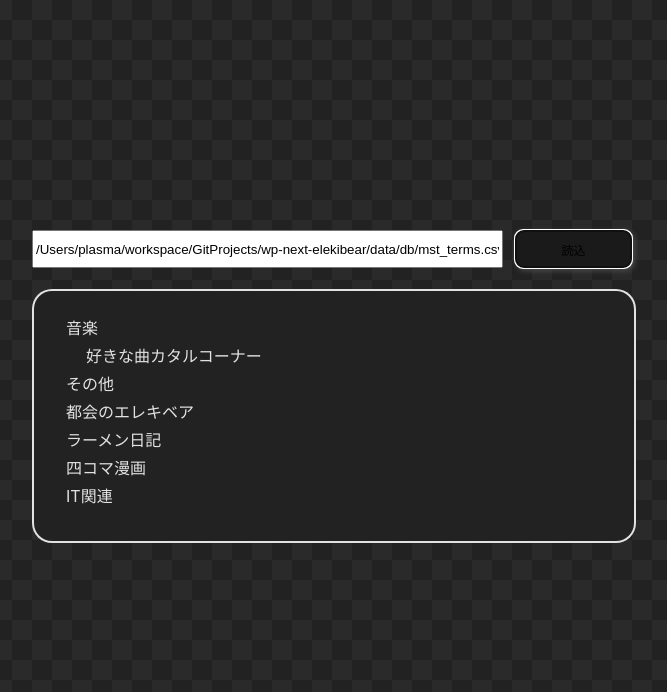
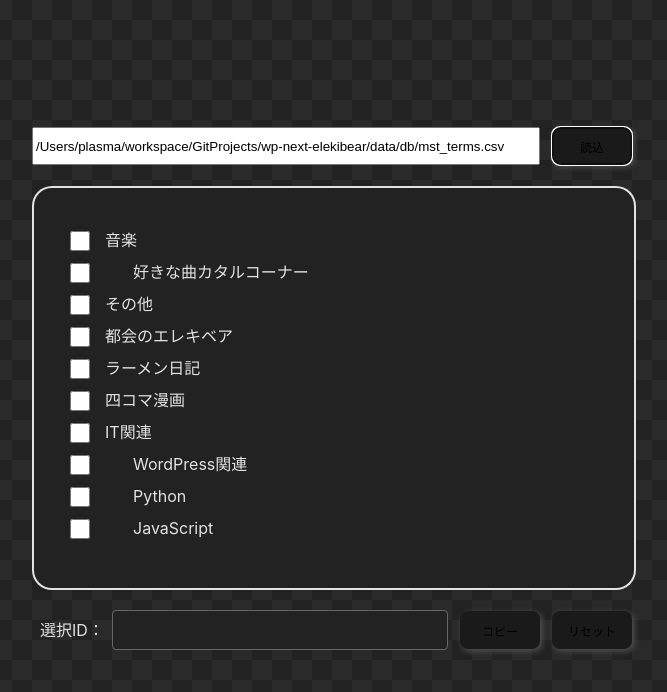
Before and after one commit to plasmo310/electron-category-browser, a Vue app: page / in a window 1280 px wide. Both pictures are taken after a click on the button "読込". Shown: the top 692 px of the page, without its empty margins (308-975 px from the left). Built offline with nearby package versions, Linux system fonts and the light colour scheme.

Commit message:
カテゴリ選択、コピー処理を実装

```diff
--- a/src/api/electron-api.ts
+++ b/src/api/electron-api.ts
@@ -4,6 +4,7 @@
  */
 export interface IElectronAPI {
   loadFile: (filePath: string) => Promise<string>;
+  writeTextToClipboard: (writeText: string) => Promise<void>;
 }
 declare global {
   interface Window {
@@ -39,6 +40,7 @@ export const useElectronApi = () => {
    */
   const loadFile = (filePath: string, callback: (result: string) => void) => {
     if (!window.electronAPI) {
+      console.log('current platform is not support electron api.');
       // Webでの確認用データ
       const dummy = `id,taxonomy,name,slug,parent
 3,category,音楽,music,0
@@ -99,8 +101,22 @@ export const useElectronApi = () => {
     });
   };
 
+  /**
+   * クリップボードへの書き込み
+   * @param writeText
+   * @returns
+   */
+  const writeTextToClipboard = (writeText: string) => {
+    if (!window.electronAPI) {
+      console.log('current platform is not support electron api.');
+      return;
+    }
+    window.electronAPI.writeTextToClipboard(writeText);
+  };
+
   return {
     loadFile,
     loadMstTermsFile,
+    writeTextToClipboard,
   };
 };
--- a/src/components/CategoryBrowser.vue
+++ b/src/components/CategoryBrowser.vue
@@ -1,5 +1,5 @@
 <script lang="ts">
-import { defineComponent, reactive, ref } from 'vue';
+import { Ref, computed, defineComponent, reactive, ref } from 'vue';
 import { mstData, useElectronApi } from '../api/electron-api';
 import CategoryItem from './CategoryItem.vue';
 
@@ -11,8 +11,12 @@ export default defineComponent({
   setup() {
     const electronApi = useElectronApi();
 
-    // 入力CSVパス
-    const inputCsvPath = ref('/Users/plasma/workspace/GitProjects/wp-next-elekibear/data/db/mst_terms.csv');
+    /**
+     * 入力CSVパス
+     */
+    const inputCsvPath: Ref<string> = ref(
+      '/Users/plasma/workspace/GitProjects/wp-next-elekibear/data/db/mst_terms.csv',
+    );
 
     type CategoryData = {
       rows: mstData.mstTermsRow[];
@@ -29,12 +33,26 @@ export default defineComponent({
     });
 
     /**
+     * カテゴリデータ強制更新用のキー
+     * https://tomatoaiu.hatenablog.com/entry/2019/09/28/133319
+     */
+    const updateCategoryItemKey = ref(0);
+
+    /**
+     * 選択中のカテゴリID
+     */
+    const selectCategoryIdArray: Ref<string[]> = ref([]);
+
+    /**
      * 読込ボタン押下
      */
     function OnPushLoadButton() {
       electronApi.loadMstTermsFile(inputCsvPath.value, (data: mstData.mstTermsRow[]) => {
-        console.log(data);
+        if (!data) {
+          return;
+        }
         categoryData.rows = data;
+        OnResetSelectStateCategoryIds();
       });
     }
 
@@ -55,12 +73,48 @@ export default defineComponent({
       return rows.filter((row) => row.parent === parentCategoryId);
     }
 
+    /**
+     * カテゴリの選択状態を変更する
+     * @param isSelected
+     */
+    function OnChangeSelectStateCategory(categoryId: string, isSelected: boolean) {
+      // 選択状態に応じて配列に追加or削除
+      const index = selectCategoryIdArray.value.indexOf(categoryId);
+      if (isSelected && index < 0) {
+        selectCategoryIdArray.value.push(categoryId);
+      } else if (!isSelected && index >= 0) {
+        selectCategoryIdArray.value.splice(index, 1);
+      }
+    }
+
+    /**
+     * カテゴリ選択状態のクリップボードコピー
+     */
+    function OnCopySelectStateCategoryIds() {
+      electronApi.writeTextToClipboard(selectCategoryIdArray.value.join(', '));
+    }
+
+    /**
+     * カテゴリ選択状態のリセット
+     */
+    function OnResetSelectStateCategoryIds() {
+      // 選択情報クリア(関数呼び出しじゃないと反映されない)
+      selectCategoryIdArray.value.splice(0);
+      // keyを更新してカテゴリ一覧を無理やり更新する
+      updateCategoryItemKey.value = updateCategoryItemKey.value ? 0 : 1;
+    }
+
     return {
       inputCsvPath,
       categoryData,
+      selectCategoryIdArray,
+      updateCategoryItemKey,
       OnPushLoadButton,
       GetParentCategories,
       GetChildCategories,
+      OnChangeSelectStateCategory,
+      OnCopySelectStateCategoryIds,
+      OnResetSelectStateCategoryIds,
     };
   },
 });
@@ -74,14 +128,30 @@ export default defineComponent({
     </div>
     <div class="container-item category-list-area">
       <div class="category-list-wrapper">
-        <div v-for="parentData in GetParentCategories(categoryData.rows)">
-          <CategoryItem :categoryData="parentData" :isParent="true" />
-          <div v-for="childData in GetChildCategories(categoryData.rows, parentData.id)">
-            <CategoryItem :categoryData="childData" :isParent="false" />
+        <div :key="updateCategoryItemKey" v-for="parentData in GetParentCategories(categoryData.rows)">
+          <CategoryItem
+            :categoryData="parentData"
+            :isParent="true"
+            :isSelected="selectCategoryIdArray.includes(parentData.id)"
+            @onChangeSelectId="OnChangeSelectStateCategory"
+          />
+          <div :key="updateCategoryItemKey" v-for="childData in GetChildCategories(categoryData.rows, parentData.id)">
+            <CategoryItem
+              :categoryData="childData"
+              :isParent="false"
+              :isSelected="selectCategoryIdArray.includes(childData.id)"
+              @onChangeSelectId="OnChangeSelectStateCategory"
+            />
           </div>
         </div>
       </div>
     </div>
+  </div>
+  <div class="container-item category-select-id-area">
+    <span class="category-select-id-label">選択ID：</span>
+    <span class="category-select-id-value">{{ selectCategoryIdArray.join(', ') }}</span>
+    <button class="category-select-id-button" v-on:click="OnCopySelectStateCategoryIds">コピー</button>
+    <button class="category-select-id-button" v-on:click="OnResetSelectStateCategoryIds">リセット</button>
   </div>
 </template>
 
@@ -104,11 +174,11 @@ export default defineComponent({
   align-items: center;
 }
 .load-input-path {
-  width: 80%;
+  flex: 1;
   height: 100%;
 }
 .load-button {
-  width: 20%;
+  width: 80px;
   height: 120%;
   font-size: 12px;
   display: flex;
@@ -122,7 +192,7 @@ export default defineComponent({
 .category-list-area {
   position: relative;
   width: 100%;
-  height: 250px;
+  height: 400px;
   background-color: #222222;
   border-radius: 20px;
   border: solid 2px;
@@ -135,7 +205,42 @@ export default defineComponent({
   width: 96%;
   height: 80%;
   display: table-cell;
-  overflow-y: scroll;
+  overflow-y: auto;
   margin: auto;
 }
+
+/** カテゴリ選択ID */
+.category-select-id-area {
+  position: relative;
+  display: flex;
+  justify-content: space-between;
+  align-items: center;
+  height: 32px;
+}
+.category-select-id-label {
+  width: 80px;
+}
+.category-select-id-value {
+  flex: 1;
+  height: 120%;
+  text-align: left;
+  display: flex;
+  align-items: center;
+  flex-wrap: wrap;
+  padding: 0px 12px;
+  background-color: #222222;
+  border: 1px solid;
+  border-color: #666666;
+  border-radius: 4px;
+}
+.category-select-id-button {
+  width: 80px;
+  height: 120%;
+  margin-left: 12px;
+  font-size: 12px;
+  display: flex;
+  justify-content: center;
+  align-items: center;
+  box-shadow: 2px 2px 6px #555555;
+}
 </style>
--- a/src/components/CategoryItem.vue
+++ b/src/components/CategoryItem.vue
@@ -7,33 +7,60 @@ export default defineComponent({
   props: {
     categoryData: null,
     isParent: Boolean,
+    isSelected: Boolean,
   },
-  setup(props: { categoryData: mstData.mstTermsRow; isParent: boolean }) {
+  emits: ['onChangeSelectId'],
+  setup(props: { categoryData: mstData.mstTermsRow; isParent: boolean; isSelected: boolean }, { emit }) {
     const categoryData = props.categoryData;
     const isParent = props.isParent;
+
+    /**
+     * カテゴリの選択状態を変更する
+     * @param categoryId
+     * @param isSelected
+     */
+    function onChangeSelectStateCategory(e: any) {
+      const categoryId = categoryData.id;
+      const isSelected = e.target.checked;
+      emit('onChangeSelectId', categoryId, isSelected);
+    }
 
     return {
       categoryData,
       isParent,
+      onChangeSelectStateCategory,
     };
   },
 });
 </script>
 
 <template>
-  <li class="category-item" :class="isParent ? 'category-item-parent' : 'category-item-child'">
-    {{ categoryData.name }}
+  <li class="category-item-root">
+    <input class="category-item-checkbox" type="checkbox" v-on:change="onChangeSelectStateCategory" />
+    <span class="category-item" :class="isParent ? 'category-item-parent' : 'category-item-child'">
+      {{ categoryData.name }}
+    </span>
   </li>
 </template>
 
 <style scoped>
+.category-item-root {
+  display: flex;
+  justify-content: left;
+  vertical-align: middle;
+  list-style: none;
+  height: 32px;
+  margin-left: 20px;
+}
+.category-item-checkbox {
+  height: 20px;
+  width: 20px;
+}
 .category-item {
   text-align: left;
-  list-style: none;
-  height: 28px;
 }
 .category-item-parent {
-  margin-left: 20px;
+  margin-left: 12px;
 }
 .category-item-child {
   margin-left: 40px;
--- a/src/electron/preload.ts
+++ b/src/electron/preload.ts
@@ -5,4 +5,5 @@ const { ipcRenderer, contextBridge } = require('electron');
 // https://www.electronjs.org/ja/docs/latest/tutorial/context-isolation
 contextBridge.exposeInMainWorld('electronAPI', {
   loadFile: (filePath: string) => ipcRenderer.invoke('loadFile', filePath),
+  writeTextToClipboard: (writeText: string) => ipcRenderer.invoke('writeTextToClipboard', writeText),
 });
```
Also changed, not shown: src/electron/main.ts (+10 -1 lines).
